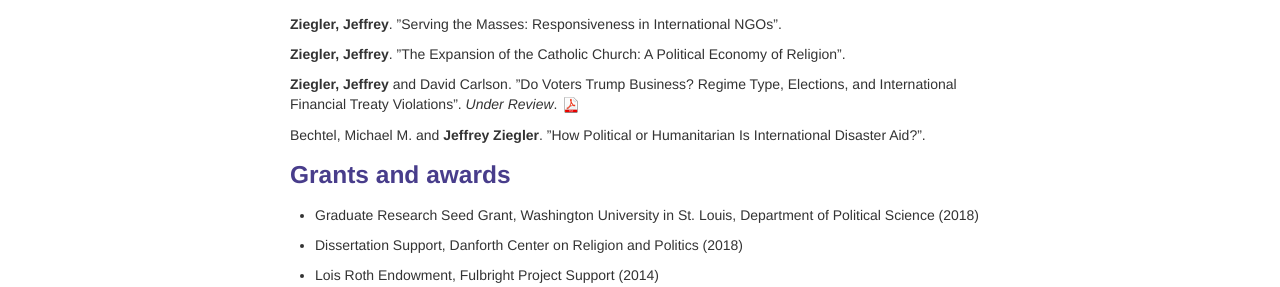
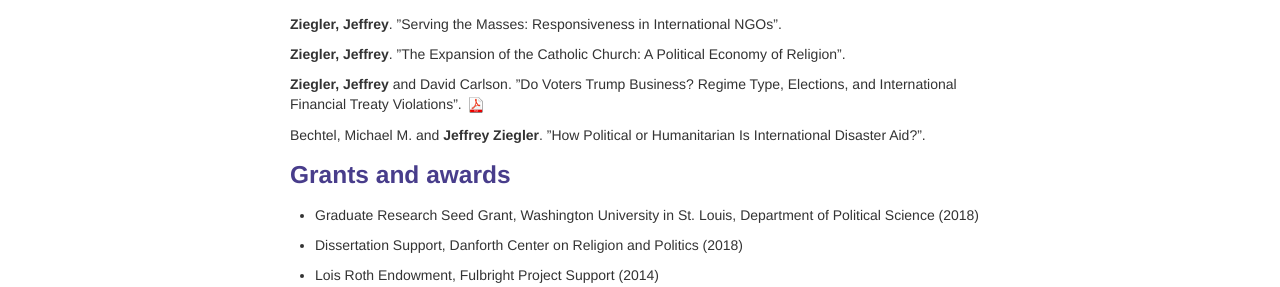
Before and after one commit to zieglerjef/zieglerjef.github.io, a Jekyll site: the page built from pages/pubs.md, in a window 1280 px wide. Shown: the part 383-670 px from the top of the page. Built offline with Jekyll 4.4.1, drawn with Linux system fonts in a browser that asks for light colours.

Commit message:
Update pubs.md

```diff
--- a/pages/pubs.md
+++ b/pages/pubs.md
@@ -30,7 +30,7 @@ the ’Rule, Learn, Update’ Model of Political Communication”. *American Pol
 **Ziegler, Jeffrey**. ”The Expansion of the Catholic Church: A Political Economy of Religion”.
 
 **Ziegler, Jeffrey** and David Carlson. ”Do Voters Trump Business? Regime Type, Elections, and International Financial Treaty
-Violations”. *Under Review*. [![pdf](icons16/pdf-icon.png)](https://drive.google.com/open?id=10Ae8jxMgbHcBat3hikysuSEkpXvje0yY)
+Violations”. [![pdf](icons16/pdf-icon.png)](https://drive.google.com/open?id=10Ae8jxMgbHcBat3hikysuSEkpXvje0yY)
 
 Bechtel, Michael M. and **Jeffrey Ziegler**. ”How Political or Humanitarian Is International Disaster Aid?”.
 
```
